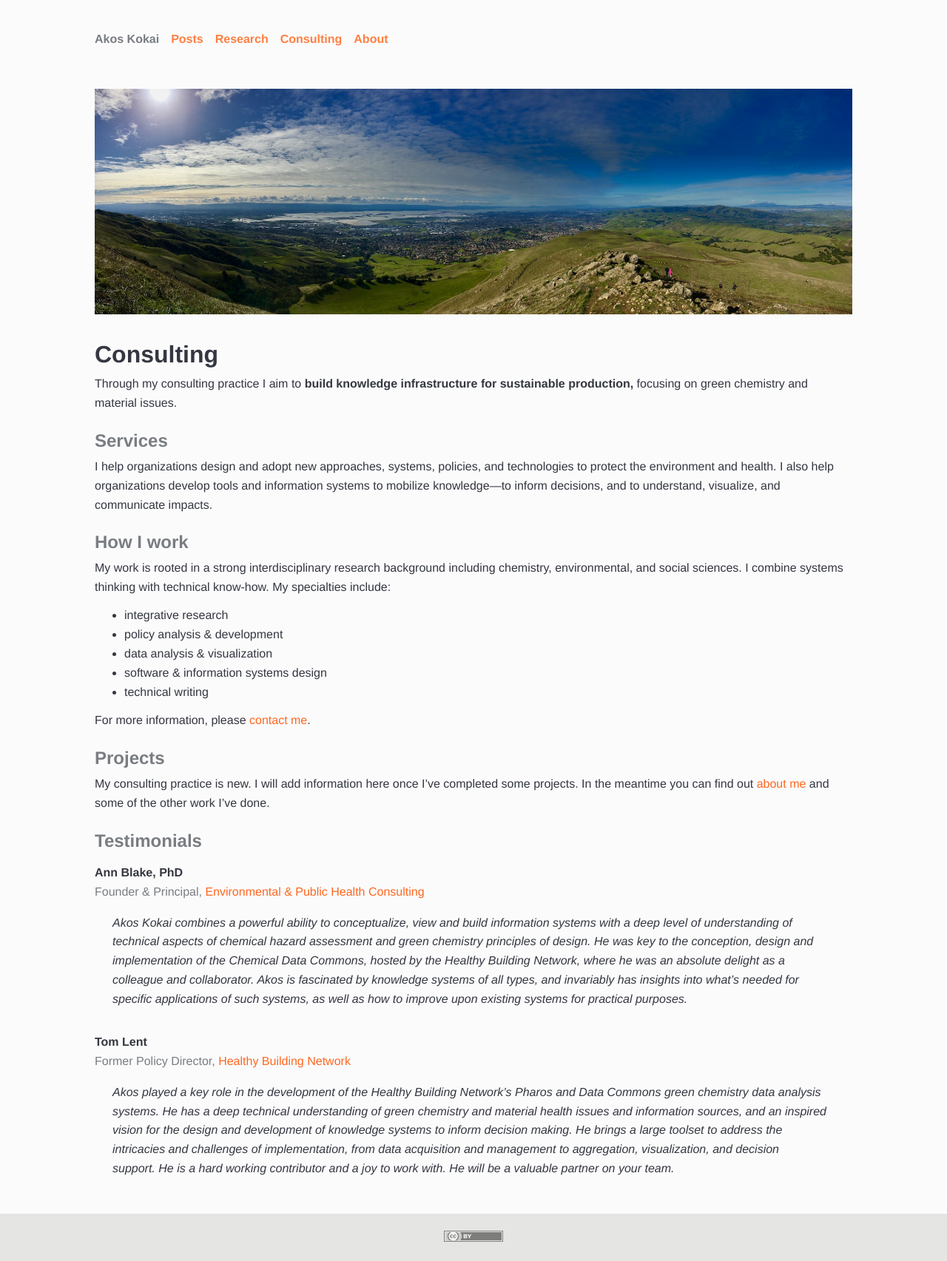
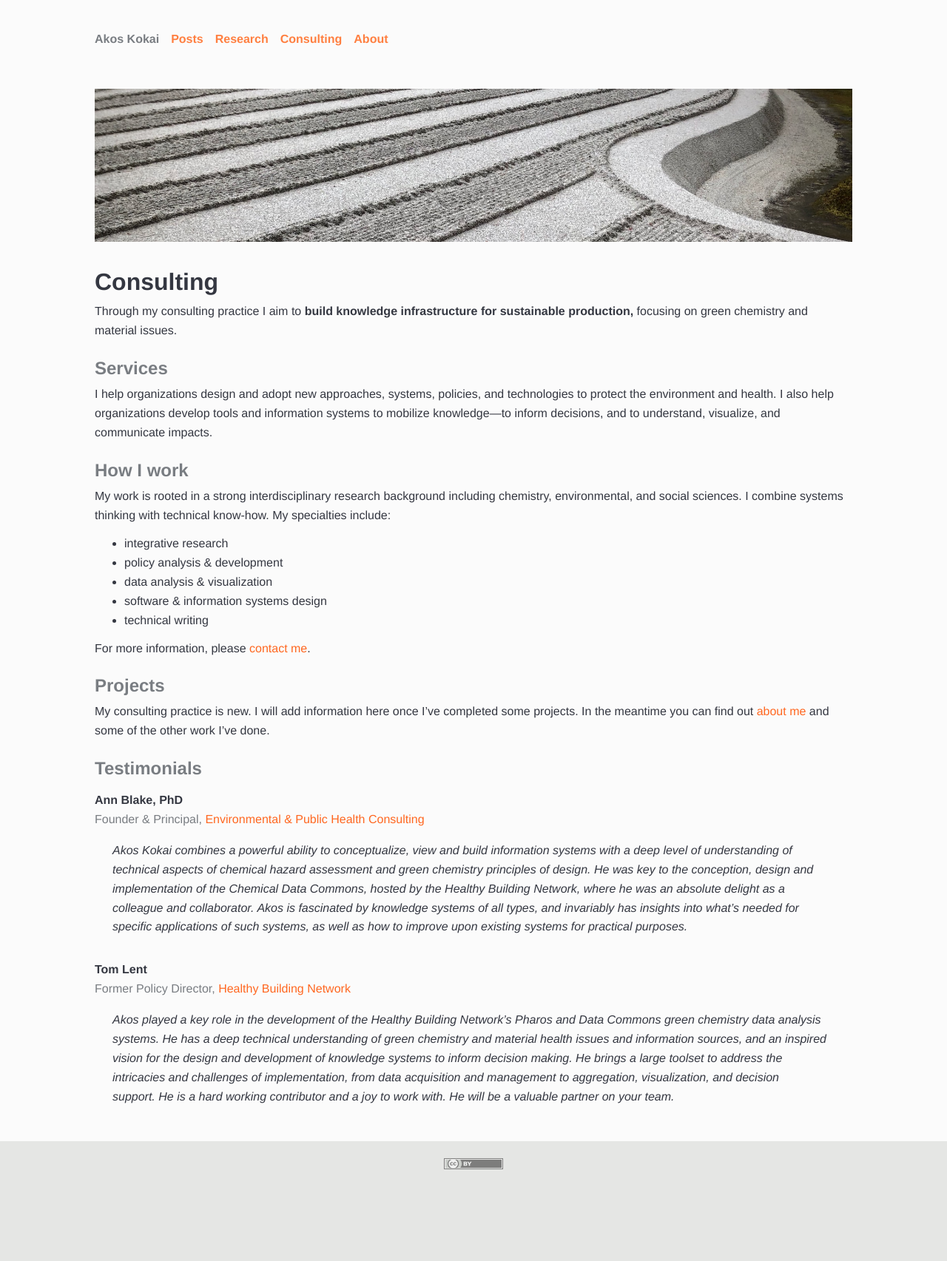
Before and after one commit to akokai/akokai.github.io, a Jekyll site: the page built from consulting/index.html, in a window 1280 px wide. Shown: the whole page at 74% size. Built offline with Jekyll 4.4.1, drawn with Linux system fonts in a browser that asks for light colours; after the commit the page ends 1607 px from its top, so only the background shows below that.

Commit message:
🌊🌊🌊

```diff
--- a/consulting/index.html
+++ b/consulting/index.html
@@ -3,7 +3,7 @@ title: "Consulting"
 ---
 
 <div class="fig">
-<img src="{{ site.baseurl }}/assets/mission-peak.jpeg" alt="South Bay Area" style="margin: 0.5rem 0">
+<img src="{{ site.baseurl }}/assets/ginkakuji.jpeg" alt="Sand garden at Ginkaku-ji, Kyōto" style="margin: 0.5rem 0">
 </div>
 
 <h1>Consulting</h1>
```
Also changed, not shown: assets/ginkakuji.jpeg (added), assets/mission-peak.jpeg (deleted).
